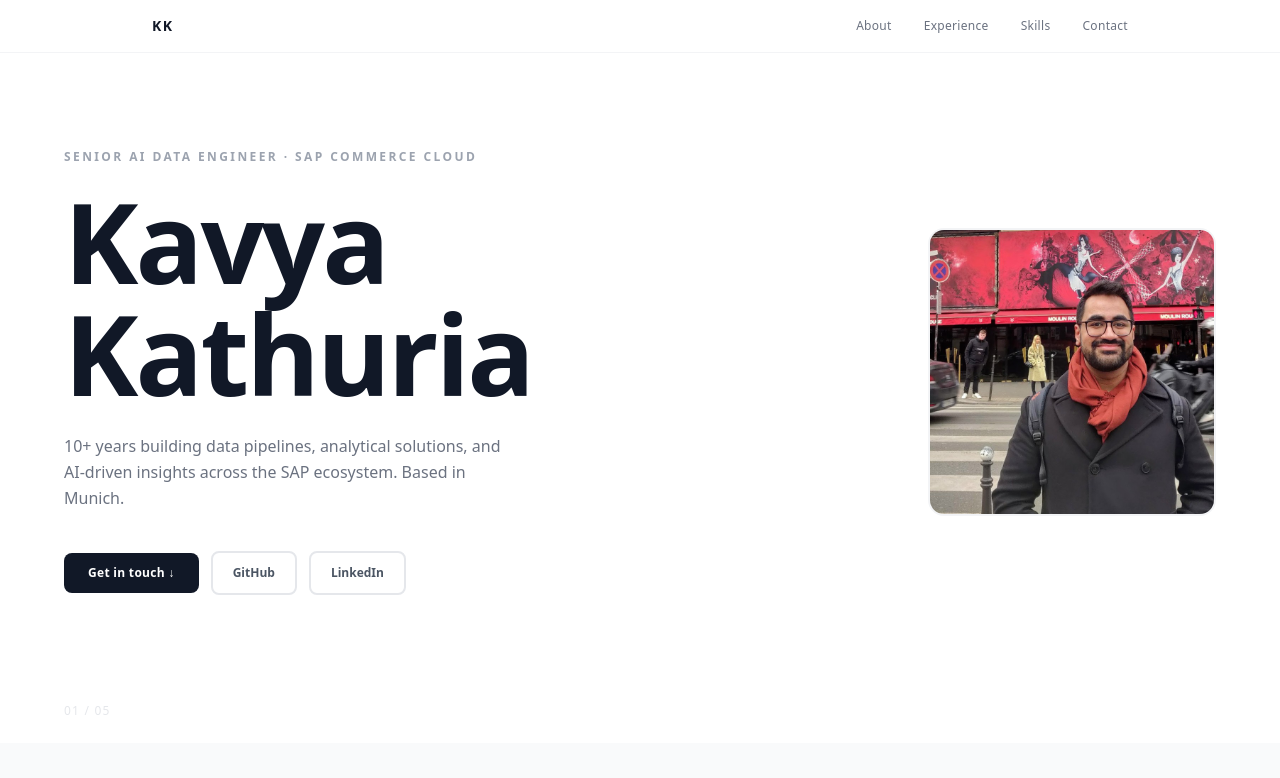
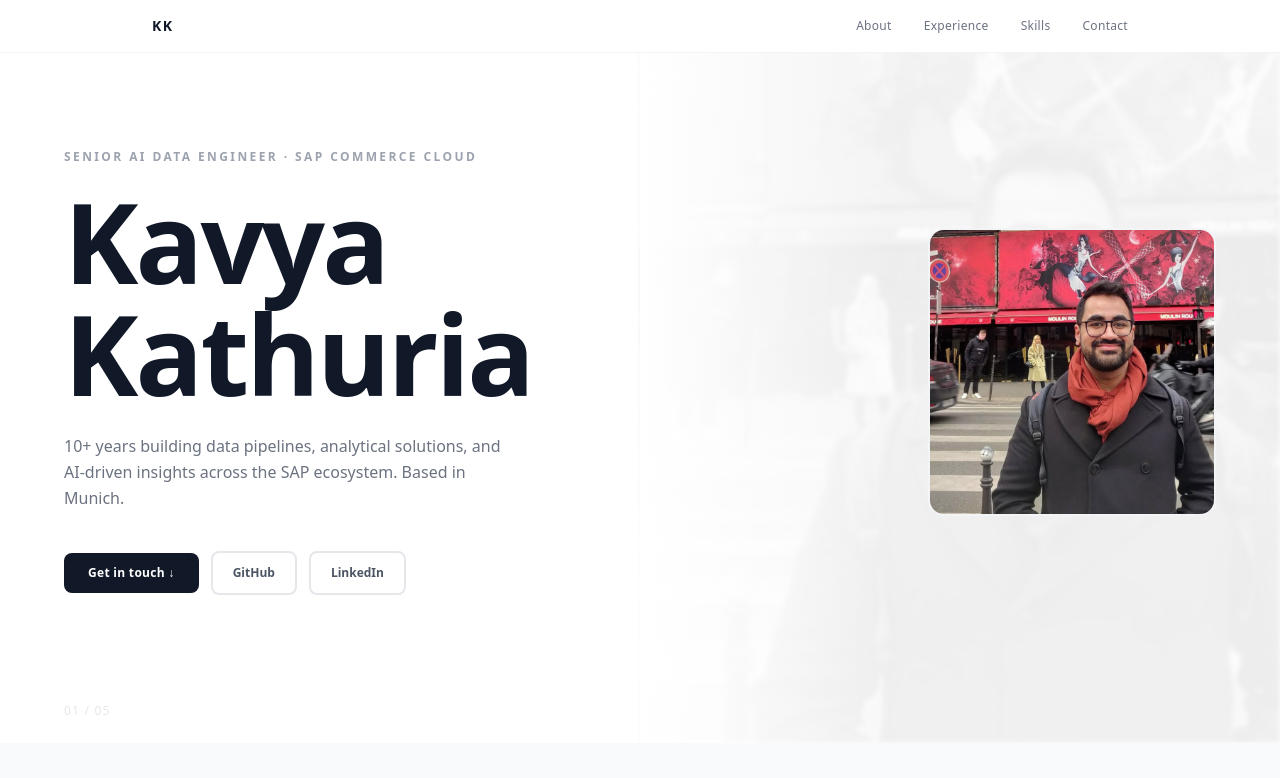
Before and after one commit to kavyakat/kk-website, a Next.js app: page / in a window 1280 px wide. Shown: the top 778 px of the page. Built offline with nearby package versions, Linux system fonts and the light colour scheme.

Commit message:
feat: faded background photo effect on hero section

```diff
--- a/src/components/Hero.tsx
+++ b/src/components/Hero.tsx
@@ -17,11 +17,29 @@ export default function Hero() {
   return (
     <section
       id="hero"
-      className="relative flex items-center bg-white px-6 md:px-16"
+      className="relative flex items-center bg-white px-6 md:px-16 overflow-hidden"
     >
+      {/* Background photo — faded, right-aligned, full height */}
+      <div className="absolute inset-y-0 right-0 w-1/2 pointer-events-none select-none hidden md:block">
+        <Image
+          src="/kavya.jpeg"
+          alt=""
+          fill
+          className="object-cover object-center"
+          style={{ opacity: 0.07, filter: "grayscale(100%) blur(2px)" }}
+          priority
+          aria-hidden
+        />
+        {/* Fade-out gradient on the left edge so it blends into the white */}
+        <div className="absolute inset-0" style={{
+          background: "linear-gradient(to right, #ffffff 0%, transparent 40%)"
+        }} />
+      </div>
+
+      {/* Foreground content */}
       <div
         ref={ref as React.RefObject<HTMLDivElement>}
-        className={`fade-in w-full flex items-center justify-between gap-12 ${isVisible ? "visible" : ""}`}
+        className={`fade-in w-full flex items-center justify-between gap-12 relative z-10 ${isVisible ? "visible" : ""}`}
       >
         {/* Text */}
         <div className="max-w-xl">
@@ -61,7 +79,7 @@ export default function Hero() {
           </div>
         </div>
 
-        {/* Photo */}
+        {/* Photo — crisp foreground portrait */}
         <div className="hidden md:block shrink-0">
           <div className="w-72 h-72 rounded-2xl overflow-hidden border-2 border-gray-100">
             <Image
@@ -76,7 +94,7 @@ export default function Hero() {
         </div>
       </div>
 
-      <span className="absolute bottom-6 left-6 md:left-16 text-xs text-gray-200 tracking-widest">
+      <span className="absolute bottom-6 left-6 md:left-16 text-xs text-gray-200 tracking-widest z-10">
         01 / 05
       </span>
     </section>
```
